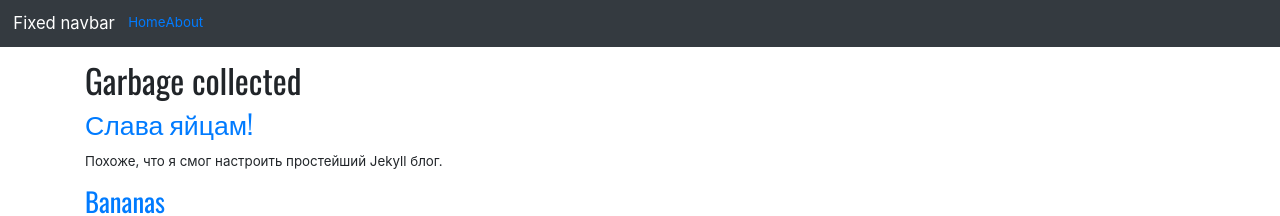
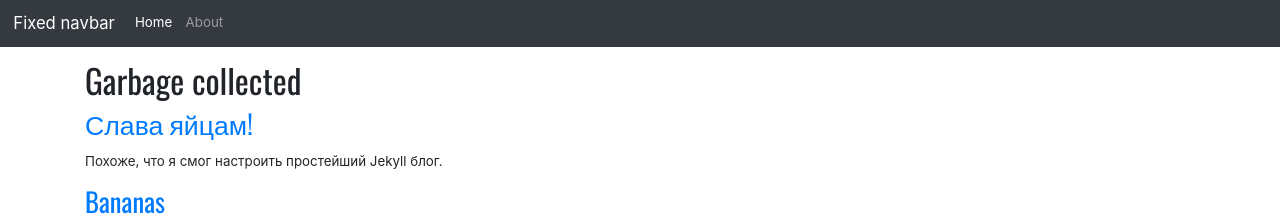
Before and after one commit to habamax/habamax.github.io, a Jekyll site: the page built from index.html, in a window 1280 px wide. Shown: the top 216 px of the page. Built offline with Jekyll 4.4.1, drawn with Linux system fonts in a browser that asks for light colours.

Commit message:
nav style fix?

```diff
--- a/_includes/header.html
+++ b/_includes/header.html
@@ -8,8 +8,8 @@
 			<ul class="navbar-nav mr-auto">
 				{% for item in site.data.nav %}
 				<!-- <li class="nav-item active"> -->
-				<li class="nav-item">
-					<a href="{{ item.link }}" class="button">{{ item.name }}</a>
+				<li class="nav-item {% if page.url == item.link %}active{% endif %}">
+					<a class="nav-link" href="{{ item.link }}" class="button">{{ item.name }}</a>
 				</li>
 				{% endfor %}
 			</ul>
```
